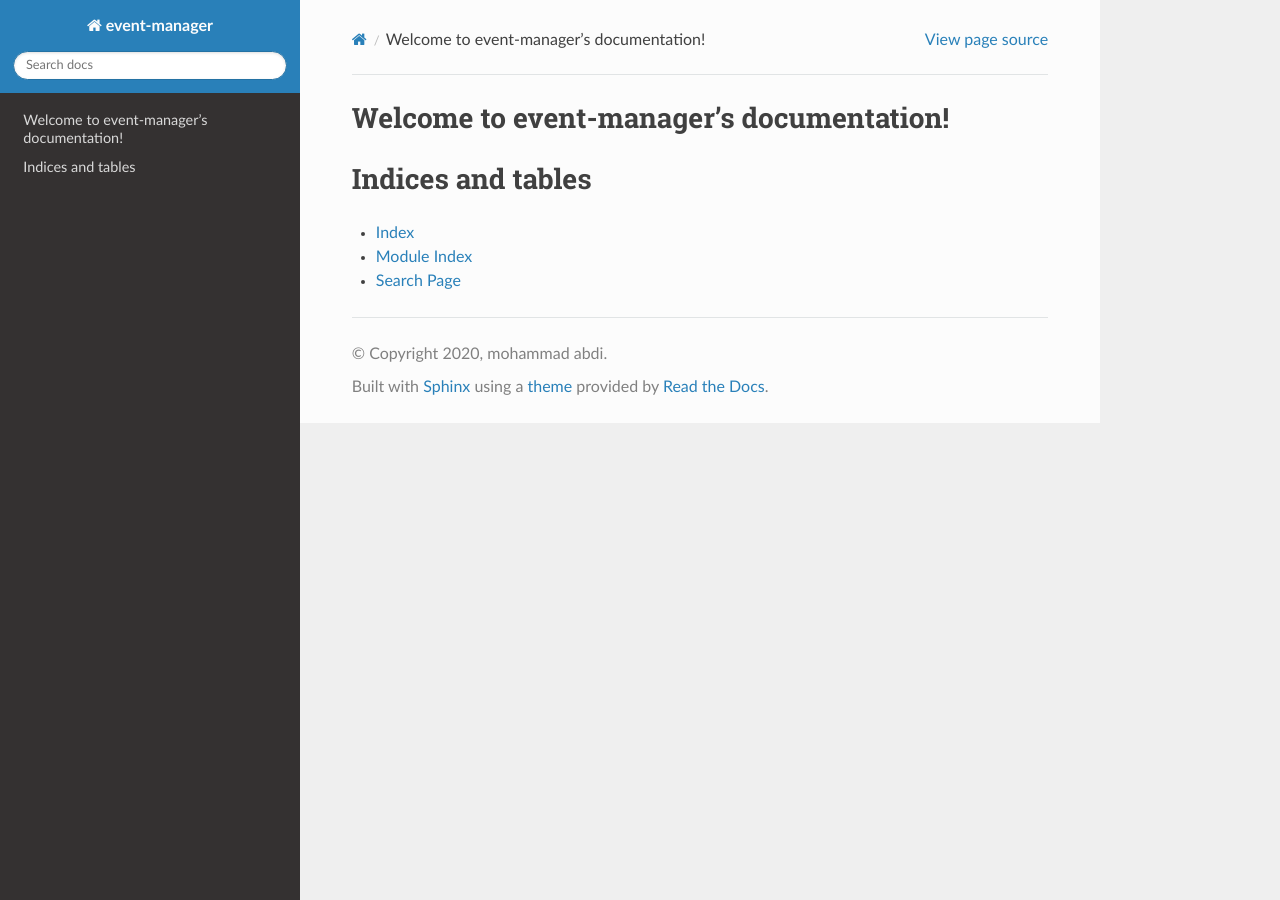
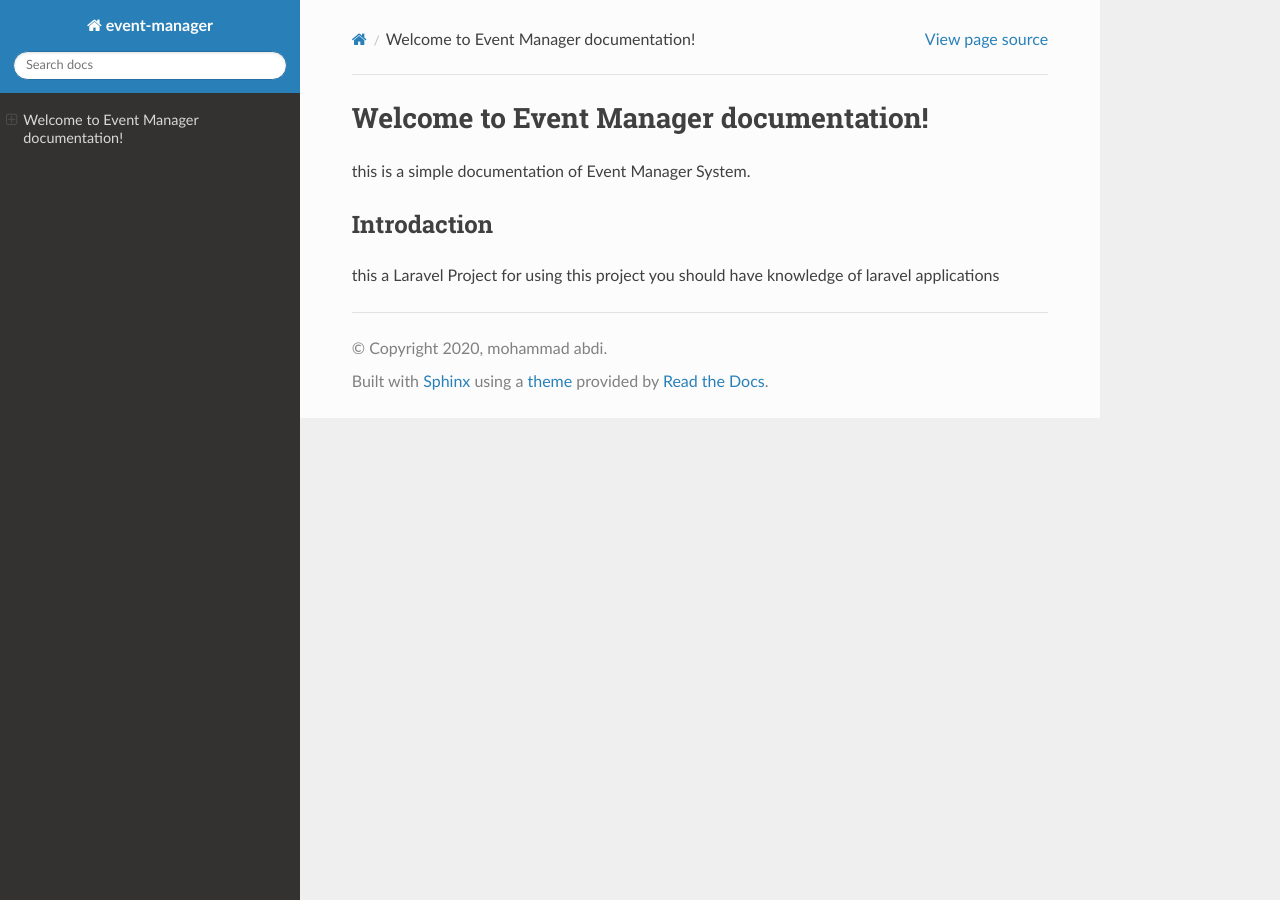
Before and after one commit to mohammad76/event-manager, a Sphinx documentation site: the page built from docs/index.rst, in a window 1280 px wide. Built offline with Sphinx 7.4.7 and the Read the Docs theme 2.0.0, drawn with Linux system fonts in a browser that asks for light colours.

Commit message:
update docs

```diff
--- a/docs/index.rst
+++ b/docs/index.rst
@@ -1,20 +1,8 @@
-.. event-manager documentation master file, created by
-   sphinx-quickstart on Sat Feb 29 13:52:42 2020.
-   You can adapt this file completely to your liking, but it should at least
-   contain the root `toctree` directive.
-
-Welcome to event-manager's documentation!
+Welcome to Event Manager documentation!
 =========================================
-
-.. toctree::
-   :maxdepth: 2
-   :caption: Contents:
+this is a simple documentation of Event Manager System.
 
 
-
-Indices and tables
-==================
-
-* :ref:`genindex`
-* :ref:`modindex`
-* :ref:`search`
+Introdaction
+------------------
+this a Laravel Project for using this project you should have knowledge of laravel applications
```
